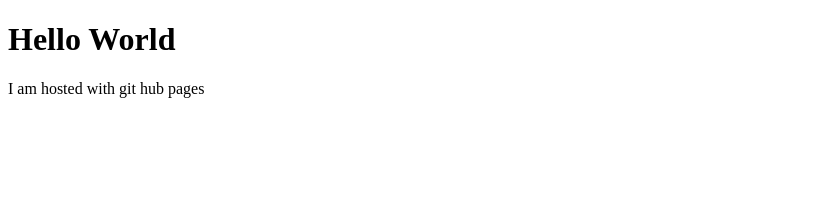
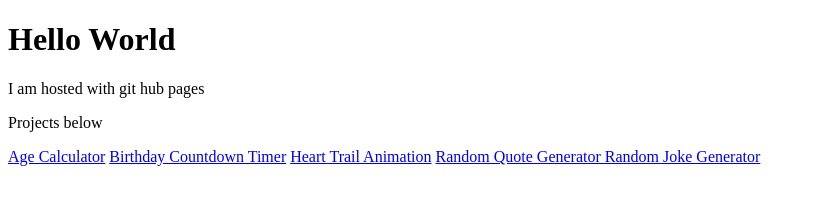
Before and after one commit to solidFoundations/solidFoundations.github.io, a plain HTML site: page index.html in a window 1280 px wide. Shown: the whole page, without its empty margins (0-813 px from the left). Drawn offline with Linux system fonts and the light colour scheme.

Commit message:
Update index.html

```diff
--- a/index.html
+++ b/index.html
@@ -8,6 +8,13 @@
 <body>
     <h1>Hello World</h1>
     <p>I am hosted with git hub pages</p>
+    <p>Projects below</p>
+    <a href="Age Calculator/index.html">Age Calculator</a>
+    <a href="Birthday Countdown Timer/index.html">Birthday Countdown Timer</a>
+    <a href="heart trail animation/index.html">Heart Trail Animation</a>
+    <a href="Random Quote Generator/index.html">Random Quote Generator </a>
+    <a href="random joke generator/">Random Joke Generator</a>
+
 
 </body>
 </html>
```
